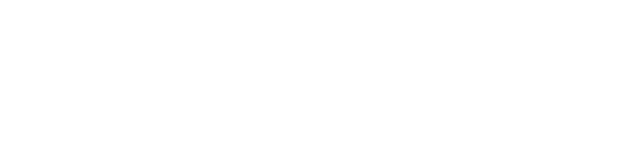
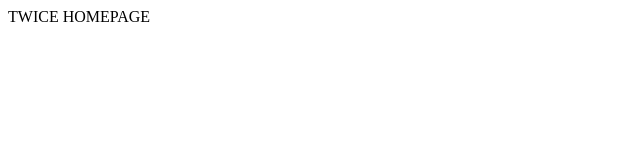
Before and after one commit to rc-practice15/practice-git-project, a plain HTML site: page index.html in a window 1280 px wide. Shown: the whole page, without its empty margins (0-640 px from the left). Drawn offline with Linux system fonts and the light colour scheme.

Commit message:
Twice homepage

```diff
--- a/index.html
+++ b/index.html
@@ -1 +1,3 @@
-<html></html>
+<html>
+	<head> TWICE HOMEPAGE </head>
+</html>
```
